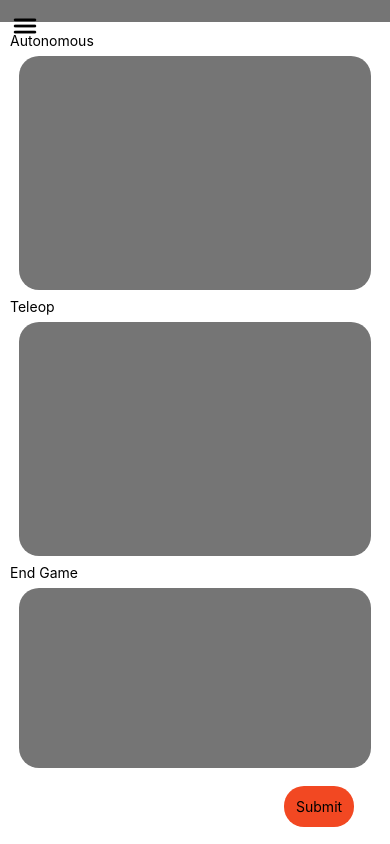
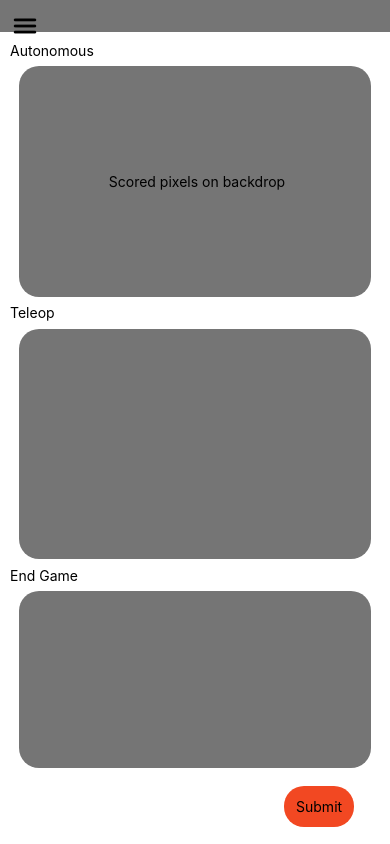
Before and after one commit to Pengiunolo/lotbScoutApp, a React Native app: screen / in a window 390 px wide. Built offline with nearby package versions, Linux system fonts and the light colour scheme.

Commit message:
first attempt at text in the containers (fail)

```diff
--- a/App.js
+++ b/App.js
@@ -12,10 +12,17 @@ export default function App() {
 
         </View>
         <View style={styles.body}>
+        {/* Autonomous code group */}
           <Text>Autonomous</Text>
-          <View style={styles.AutoContainer}></View>
+          <View style={styles.AutoContainer}>
+            <Text style={styles.textStyle}> Scored pixels on backdrop</Text>
+          </View>
+
+          {/* TeleOp code group */}
           <Text>Teleop</Text>
           <View style={styles.TeleOpContainer}></View>
+
+          {/* EG code group */}
           <Text>End Game</Text>
           <View style={styles.EgContainer}></View>
 
@@ -52,6 +59,13 @@ const styles = StyleSheet.create({
     alignSelf: 'center',
     borderRadius: 20,
   },
+
+textStyle: {
+fontSize:'20',
+color:'black',
+fontWeight:'normal',
+textAlign:'left',
+},
   TeleOpContainer: {
     margin: '2%',
     flex: .65,
@@ -87,7 +101,7 @@ const styles = StyleSheet.create({
 
   },
   head:{
-    flex: .05,
+    flex: .3,
     alignItems:'flex-start',
     backgroundColor: '#757575',
     justifyContent: 'space-between',
```
